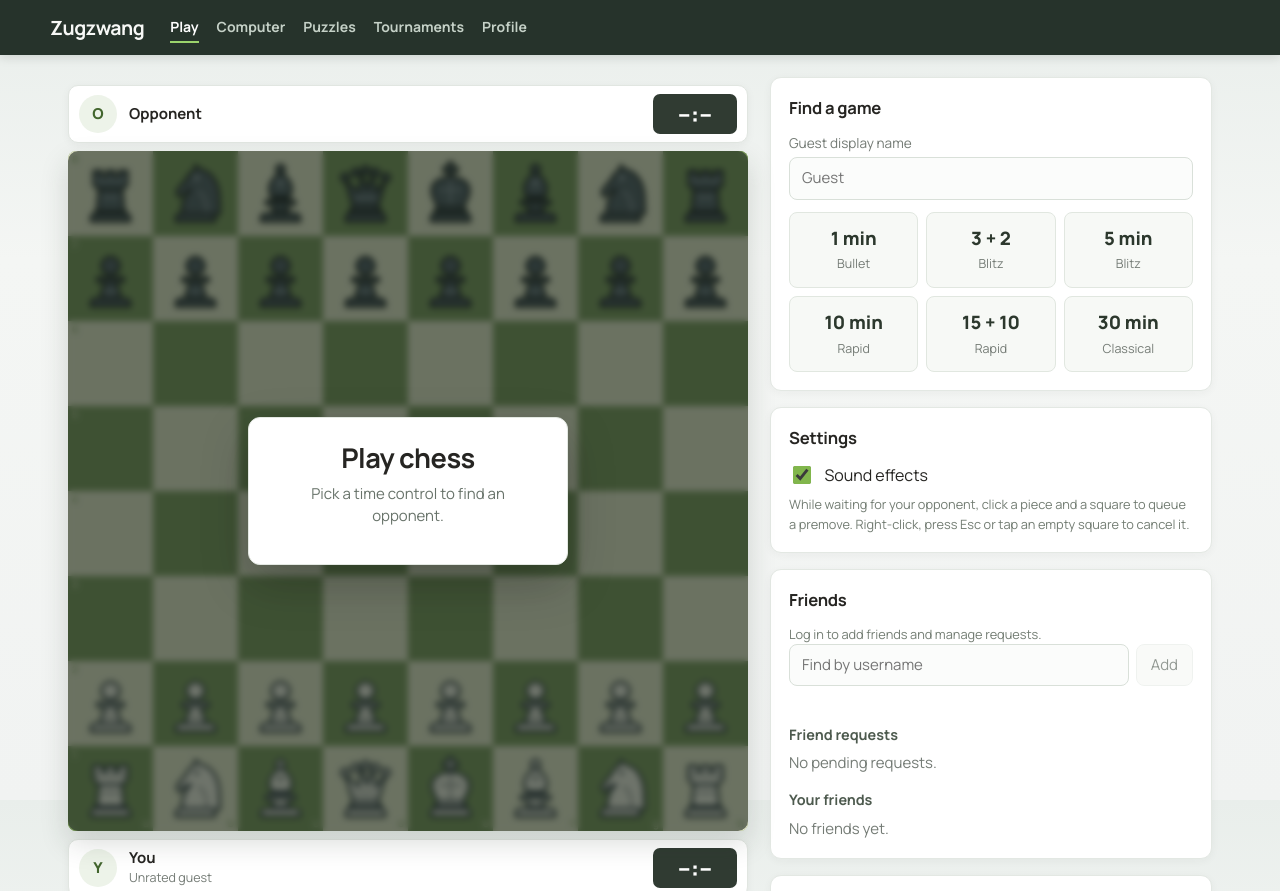
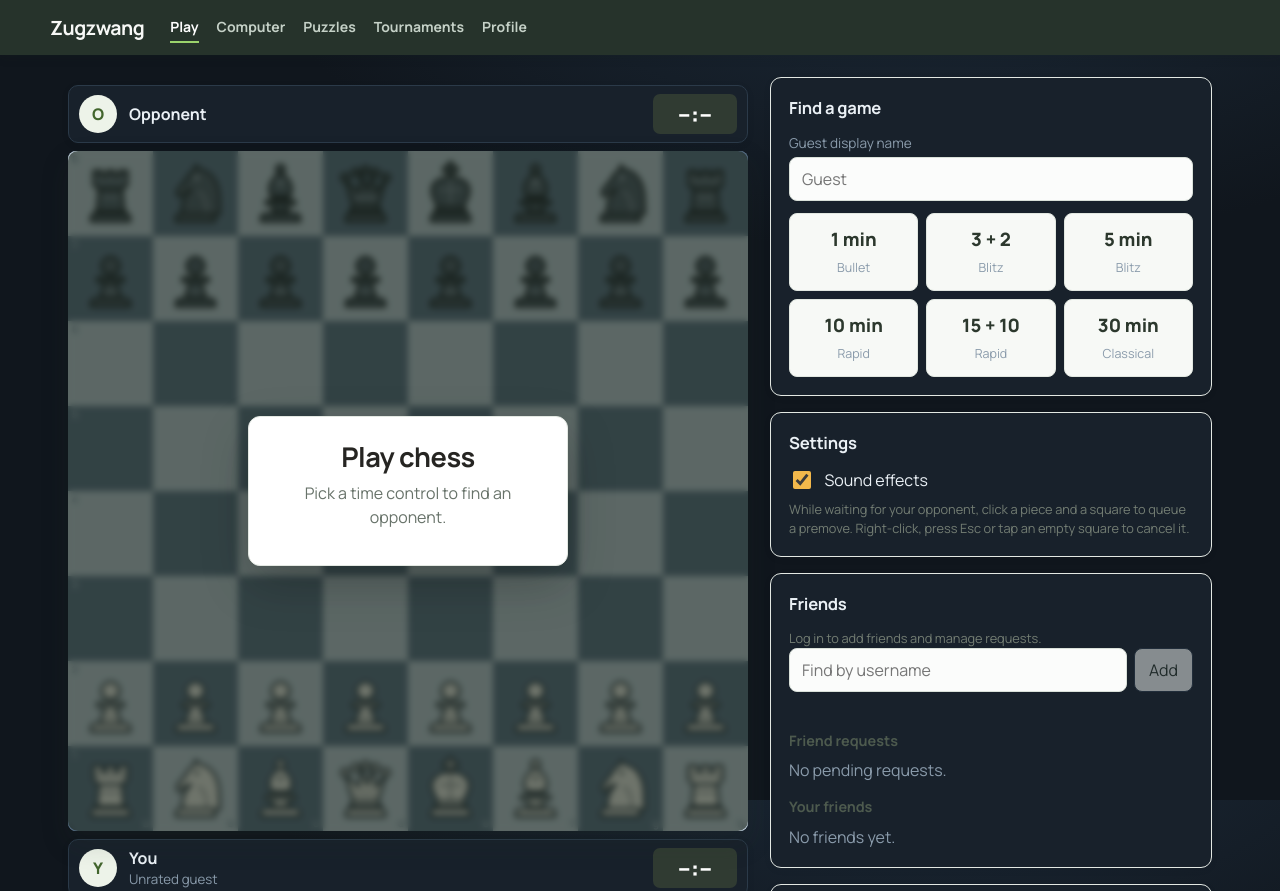
Before and after one commit to alexum-coder/chess.com-alternative, a website: page index.html in a window 1280 px wide. Shown: the top 891 px of the page. Drawn offline with nearby package versions, Linux system fonts and the light colour scheme; no server answers.

Commit message:
some bug fixes

```diff
--- a/theme.css
+++ b/theme.css
@@ -1,29 +1,96 @@
-@import url('https://fonts.googleapis.com/css2?family=Manrope:wght@400;500;600;700;800&display=swap');
+@import url('https://fonts.googleapis.com/css2?family=Manrope:wght@400;600;700;800&display=swap');
 :root {
-  --bg: #f1f3f2;
-  --panel: #ffffff;
-  --panel2: #f5f7f5;
-  --ink: #262522;
-  --muted: #747b75;
-  --line: #e1e6e1;
-  --light: #eeeed2;
-  --dark: #769656;
-  --accent: #81b64c;
-  --win: #dff2df;
-  --loss: #fbe1df;
-  --err: #b4443c;
-  --last: rgba(245, 200, 66, .48);
-  --dot: rgba(47, 66, 43, .30);
-  --pre: rgba(70, 130, 255, .30);
-  --pre-dot: rgba(40, 90, 220, .55);
-  color-scheme: light;
+  --bg: #10161d; --panel: #18212b; --panel2: #202c38; --ink: #eaf0f5; --muted: #8a9bab; --line: #2b3a49;
+  --light: #c5d2dc; --dark: #566d84; --accent: #f2b84b;
+  --win: #7bd88f; --loss: #ff8f8f; --err: #ff8f8f;
+  --last: rgba(242,184,75,.5); --dot: rgba(16,22,29,.32);
+  --pre: rgba(70,130,255,.5); --pre-dot: rgba(40,90,220,.55);
+  color-scheme: dark;
 }
 * { box-sizing: border-box; }
 body {
-  margin: 0;
+  margin: 0; color: var(--ink);
+  background: radial-gradient(1100px 560px at 72% -12%, #1d2b3a 0%, var(--bg) 62%) fixed, var(--bg);
+  font: 16px/1.5 Manrope, system-ui, -apple-system, "Segoe UI", sans-serif;
+}
+button, input { font-family: inherit; }
+@media (prefers-reduced-motion: reduce) { * { animation: none !important; transition: none !important; } }
+
+/* Board-local stacking order:
+   0: board and all squares/pieces
+  10: incoming draw offer
+  20: promotion picker
+  30: waiting / game-result overlay
+*/
+.boardwrap {
+  position: relative;
+  isolation: isolate;
+}
+
+#board {
+  position: relative;
+  z-index: 0;
+  isolation: isolate;
+}
+
+.drawbar {
+  z-index: 10;
+}
+
+.promo {
+  z-index: 20;
+}
+
+.veil {
+  z-index: 30;
+  overflow: hidden;
+  padding: 16px;
+  box-sizing: border-box;
+}
+
+/* A solid-enough card keeps the result readable over any position. */
+.veil-card {
+  position: relative;
+  width: min(100%, 340px);
+  max-width: 340px;
+  box-sizing: border-box;
+  padding: 24px;
+  border: 1px solid var(--line);
+  border-radius: 14px;
+  background: var(--panel);
+  box-shadow: 0 16px 48px rgba(0, 0, 0, .4);
+  overflow-wrap: anywhere;
+}
+
+.veil-card p {
   color: var(--ink);
-  background: linear-gradient(180deg, #e9eeeb 0, #f4f6f4 260px, var(--bg) 100%) fixed;
-  font: 15px/1.5 Manrope, system-ui, -apple-system, "Segoe UI", sans-serif;
+  line-height: 1.5;
 }
-button, input, select { font-family: inherit; }
-@media (prefers-reduced-motion: reduce) { * { animation: none !important; transition: none !important; } }
+
+.veil-card button {
+  max-width: 100%;
+  white-space: normal;
+}
+
+/* Move indicators should not intercept square clicks. */
+.sq::before,
+.sq::after {
+  pointer-events: none;
+}
+
+@media (max-width: 420px) {
+  .drawbar {
+    right: 104px;
+    gap: 4px;
+    padding-inline: 6px;
+  }
+
+  .drawbar button {
+    padding: 6px;
+    font-size: .8rem;
+  }
+
+  .veil-card {
+    padding: 18px;
+  }
+}
```
Also changed, not shown: README.md, 1 other file.
